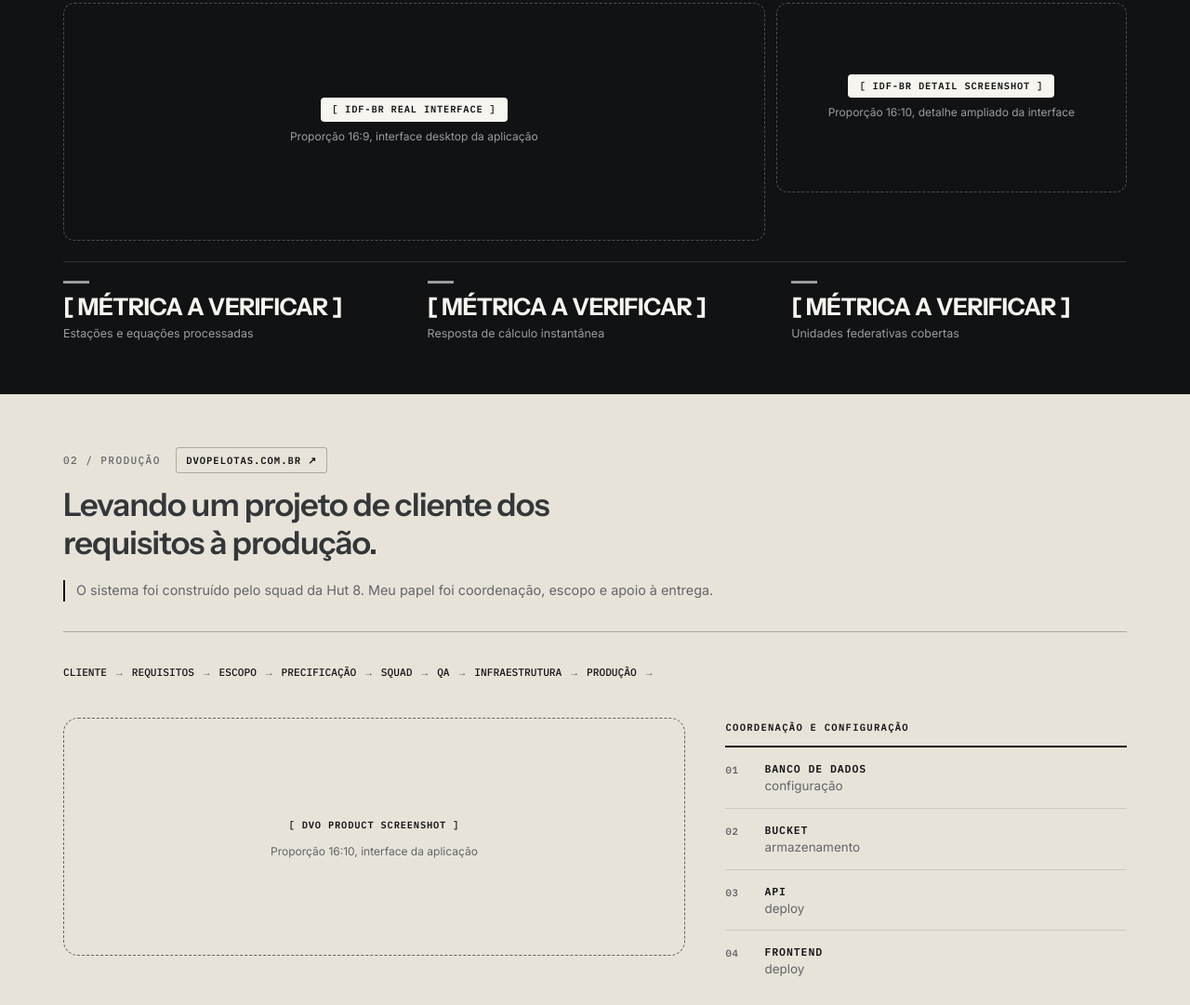
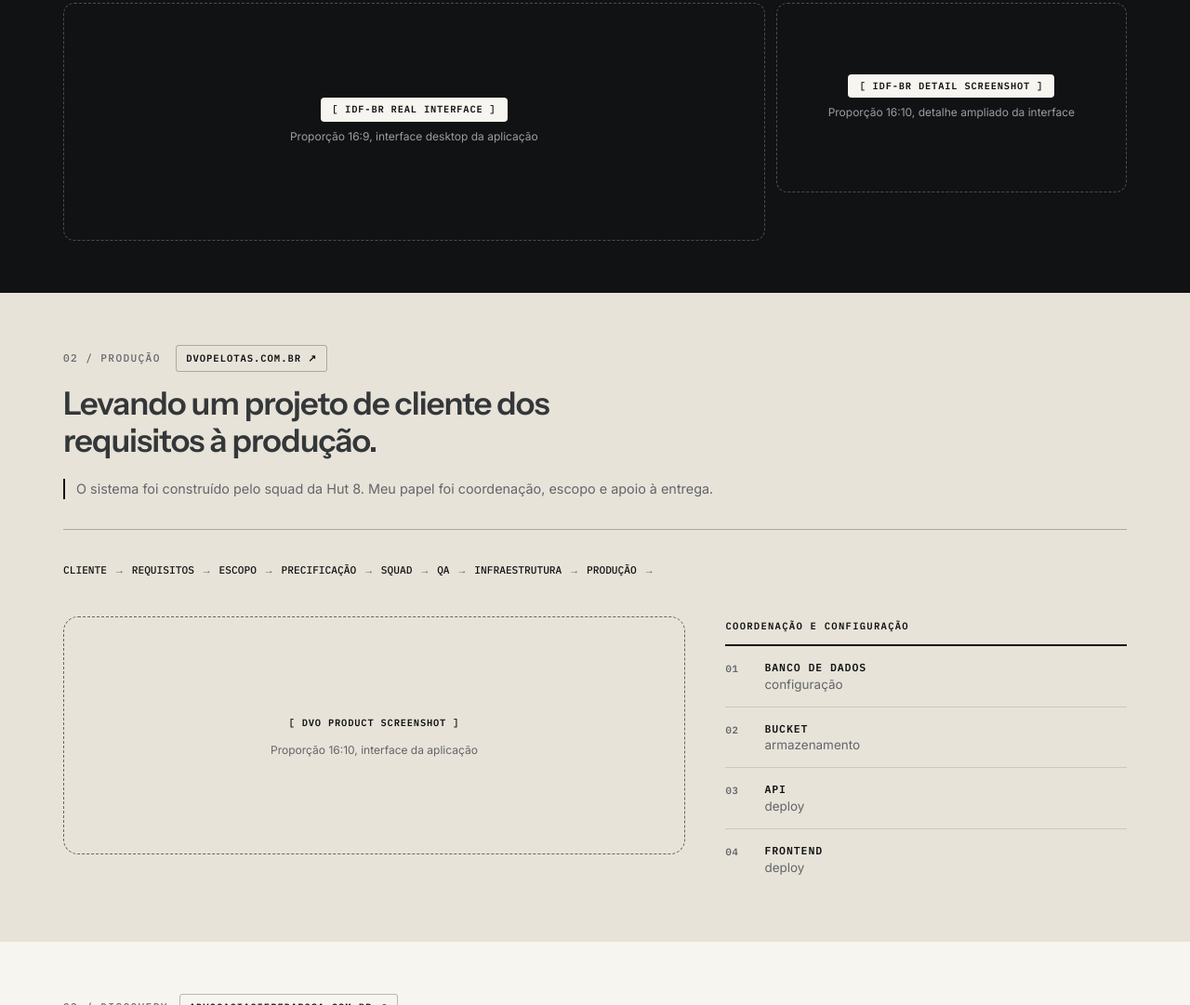
Before and after one commit to AugustoMenchaca/AugustoMenchaca.github.io, a plain HTML site: page wireframes/lp-final.html in a window 1280 px wide. Shown: the part 1545-2626 px from the top of the page at 93% size. Drawn offline with Linux system fonts and the light colour scheme.

Commit message:
fix(content): remove unverified IDF-BR metrics

```diff
--- a/wireframes/lp-final.html
+++ b/wireframes/lp-final.html
@@ -236,11 +236,6 @@
   .data-card { background: var(--charcoal); border: 1px solid rgba(247,245,239,.12); border-radius: 12px; padding: 16px; }
   .data-card-head { display: flex; justify-content: space-between; align-items: center; gap: 12px; margin-bottom: 14px; }
   .data-card svg { display: block; width: 100%; height: auto; }
-  .metrics { display: grid; grid-template-columns: repeat(3, 1fr); gap: clamp(18px, 2.4vw, 34px); margin-top: 22px; padding-top: 20px; border-top: 1px solid rgba(247, 245, 239, .14); }
-  .metric::before { content: ''; display: block; width: 28px; height: 3px; background: var(--on-dark); margin-bottom: 11px; }
-  .metric-value { font-family: var(--f-display); font-weight: 700; font-size: clamp(1.2rem, 2vw, 1.6rem); letter-spacing: -0.02em; color: var(--paper); line-height: 1.1; display: block; }
-  .metric-label { font-size: 0.78rem; color: var(--on-dark); margin-top: 5px; display: block; }
-
   .idf-flow { margin: 32px 0; font-family: var(--f-mono); font-size: 0.75rem; font-weight: 600; color: var(--paper); padding: 0; list-style: none; display: flex; flex-wrap: wrap; gap: 12px; }
   .idf-flow li { display: flex; align-items: center; gap: 12px; }
   .idf-flow li:not(:last-child)::after { content: '→'; color: var(--on-dark); }
@@ -983,25 +978,6 @@
        </figure>
     </div>
 
-    <div class="metrics" data-reveal>
-      <div class="metric">
-        <span class="i18n metric-value" lang="pt">[ MÉTRICA A VERIFICAR ]</span>
-<span class="i18n metric-value" lang="en">[ VERIFIED METRIC REQUIRED ]</span>
-        <span class="i18n metric-label" lang="pt">Estações e equações processadas</span><span class="i18n metric-label" lang="en">Gauges &amp; equations processed</span>
-      </div>
-      <div class="metric">
-        <span class="i18n metric-value" lang="pt">[ MÉTRICA A VERIFICAR ]</span>
-<span class="i18n metric-value" lang="en">[ VERIFIED METRIC REQUIRED ]</span>
-        <span class="i18n metric-label" lang="pt">Resposta de cálculo instantânea</span>
-<span class="i18n metric-label" lang="en">Instant calculation response</span>
-      </div>
-      <div class="metric">
-        <span class="i18n metric-value" lang="pt">[ MÉTRICA A VERIFICAR ]</span>
-<span class="i18n metric-value" lang="en">[ VERIFIED METRIC REQUIRED ]</span>
-        <span class="i18n metric-label" lang="pt">Unidades federativas cobertas</span>
-<span class="i18n metric-label" lang="en">Federative units covered</span>
-      </div>
-    </div>
   </div>
 </section>
 
```
